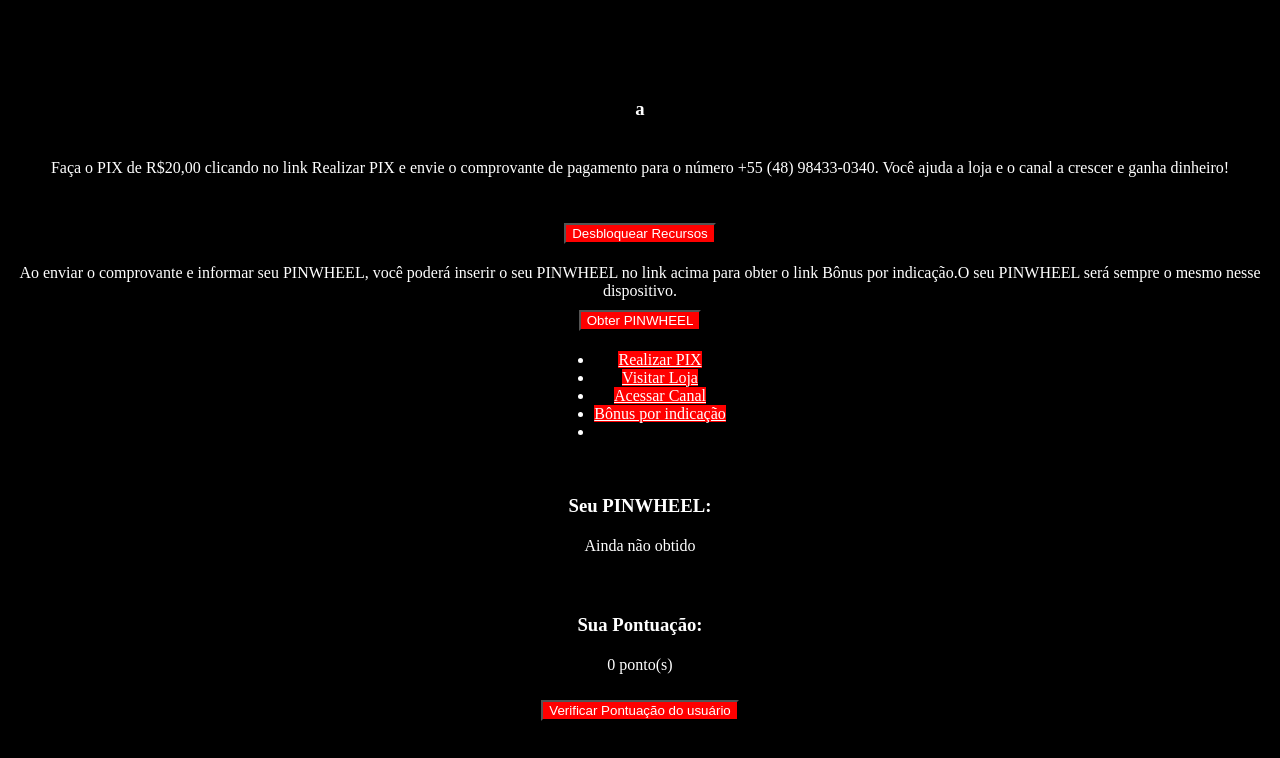
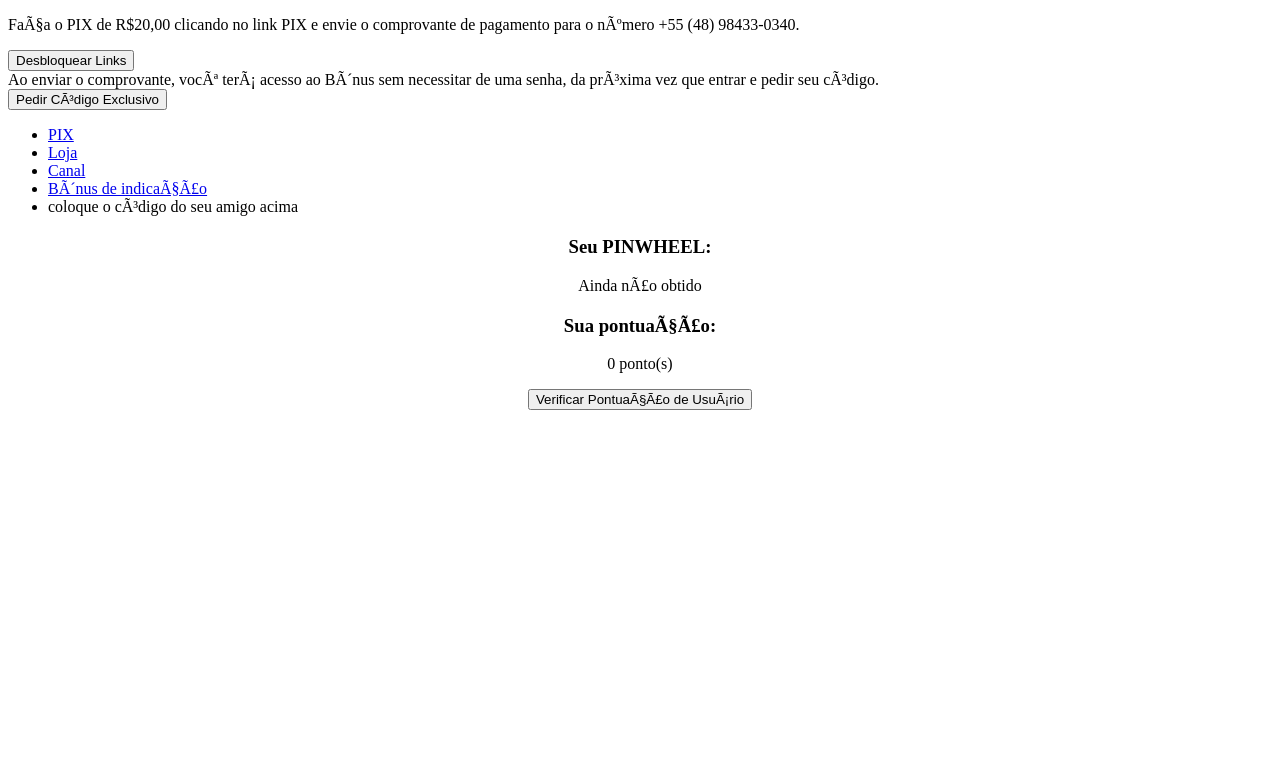
Before and after one commit to DiracStein33/MembrosDaVoidStein.github.io, a plain HTML site: page index.html in a window 1280 px wide. Drawn offline with Linux system fonts and the light colour scheme.

Commit message:
Update index.html

```diff
--- a/index.html
+++ b/index.html
@@ -4,64 +4,64 @@
     <meta charset="UTF-8">
     <meta name="viewport" content="width=device-width, initial-scale=1.0">
     <style>
-        /* Estilos Globais */
-        body {
-            background-color: black; /* Fundo preto */
-            color: white; /* Texto branco */
-            display: flex;
-            flex-direction: column;
-            align-items: center;
-            justify-content: center;
-            height: 100vh;
-            margin: 0;
-        }
-        a, button {
-            background-color: #FF0000; /* MantÃ©m o vermelho para links e botÃµes */
-            color: white; /* Texto branco nos links e botÃµes */
-            margin-top: 10px;
-        }
         /* (Estilos do seu cÃ³digo CSS) */
-        #points-section,
-        #user-code-section,
-        .circle-menu,
-        #unlock,
-        #payment-message {
+        #points-section {
             text-align: center;
             margin-top: 20px;
         }
-        /* EspaÃ§amento adicional para o parÃ¡grafo */
-        p {
+
+        #user-code-section {
+            text-align: center;
             margin-top: 20px;
         }
     </style>
 </head>
 <body>
-  <h3>a</h3>
-    <p>Faça o PIX de R$20,00 clicando no link Realizar PIX e envie o comprovante de pagamento para o número +55 (48) 98433-0340. Você ajuda a loja e o canal a crescer e ganha dinheiro!</p>
+
+    <p>FaÃ§a o PIX de R$20,00 clicando no link PIX e envie o comprovante de pagamento para o nÃºmero +55 (48) 98433-0340.</p>
+
     <div id="unlock">
-        <button onclick="allowUnlockForPINWHEEL()">Desbloquear Recursos</button>
+        <button onclick="allowUnlockForPINWHEEL()">Desbloquear Links</button>
     </div>
+
     <div id="payment-message">
-        Ao enviar o comprovante e informar seu PINWHEEL, você poderá inserir o seu PINWHEEL no link acima para obter o link Bônus por indicação.O seu PINWHEEL será sempre o mesmo nesse dispositivo.
+        Ao enviar o comprovante, vocÃª terÃ¡ acesso ao BÃ´nus sem necessitar de uma senha, da prÃ³xima vez que entrar e pedir seu cÃ³digo.
     </div>
-    <button onclick="requestPINWHEELCode()">Obter PINWHEEL</button>
+
+    <button onclick="requestPINWHEELCode()">Pedir CÃ³digo Exclusivo</button>
+
     <ul class="circle-menu">
-        <li><a href="https://nubank.com.br/cobrar/tezyu/65a41ae1-659d-4dab-84f3-8dd2bed26604">Realizar PIX</a></li>
-        <li><a href="https://steinshop.com.br/">Visitar Loja</a></li>
-        <li><a href="https://youtube.com/@void33.?feature=shared">Acessar Canal</a></li>
-        <li class="locked" id="link4"><a href="#" onclick="indicatePINWHEEL()">Bônus por indicação</a></li>
-        <li class="locked"></li>
+        <li>
+            <a href="https://nubank.com.br/cobrar/tezyu/65a41ae1-659d-4dab-84f3-8dd2bed26604">
+                PIX
+            </a>
+        </li>
+        <li>
+            <a href="https://steinshop.com.br/">
+                Loja
+            </a>
+        </li>
+        <li>
+            <a href="https://youtube.com/@void33.?feature=shared">
+                Canal
+            </a>
+        </li>
+        <li class="locked" id="link4"><a href="#" onclick="indicatePINWHEEL()">BÃ´nus de indicaÃ§Ã£o</a></li>
+        <li class="locked">coloque o cÃ³digo do seu amigo acima</li>
     </ul>
+
     <div id="user-code-section">
         <h3>Seu PINWHEEL:</h3>
-        <p id="user-code">Ainda não obtido</p>
+        <p id="user-code">Ainda nÃ£o obtido</p>
         <p id="user-reserve-code"></p>
     </div>
+
     <div id="points-section">
-        <h3>Sua Pontuação:</h3>
+        <h3>Sua pontuaÃ§Ã£o:</h3>
         <p id="user-points">0 ponto(s)</p>
-        <button onclick="searchUserPoints()">Verificar Pontuação do usuário</button>
+        <button onclick="searchUserPoints()">Verificar PontuaÃ§Ã£o de UsuÃ¡rio</button>
     </div>
+
     <script>
         // Recupera o PINWHEEL associado Ã  identificaÃ§Ã£o Ãºnica do dispositivo
         var deviceId = getDeviceId(); // Implemente a lÃ³gica para obter a identificaÃ§Ã£o Ãºnica do dispositivo
@@ -74,7 +74,7 @@
             localStorage.setItem("PINWHEEL_" + deviceId, userCode);
         }
 
-        var allowedPINWHEELs = ["423392730642782", "724925675398178", "930572324433641","986527506807377"]; // Adicione aqui os PINWHEELs permitidos
+        var allowedPINWHEELs = ["423392730642782", "724925675398178", "930572324433641", "748446080220003"]; // Adicione aqui os PINWHEELs permitidos
         var isUnlocked = false;
         var userPoints = 0;
         var userReserveCode = null;
@@ -85,12 +85,13 @@
         var friendCodes = {
             "codigo_amigo_1": 1,
             "codigo_amigo_2": 1,
-            "104775966952803": 1,
-            "839387359898184": 1
+            "104775966952803":
+            "839387359898184":
+            "748446080220003"
         };
 
         function allowUnlockForPINWHEEL() {
-            var enteredPINWHEEL = prompt("Insira o PINWHEEL para desbloquear os recursos:");
+            var enteredPINWHEEL = prompt("Insira o PINWHEEL para desbloquear os links:");
 
             if (allowedPINWHEELs.includes(enteredPINWHEEL)) {
                 var lockedLinks = document.querySelectorAll('.circle-menu li:nth-child(n+4)');
@@ -144,4 +145,4 @@
         }
     </script>
 </body>
-</html>
+            </html>
```
